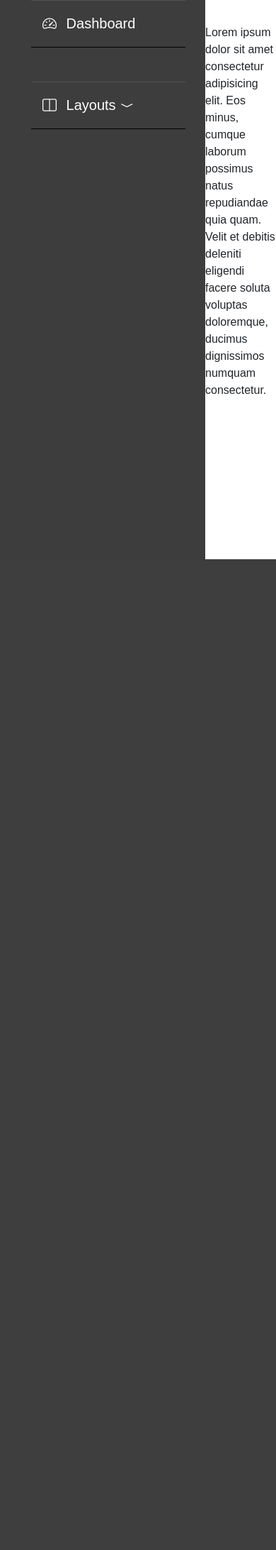
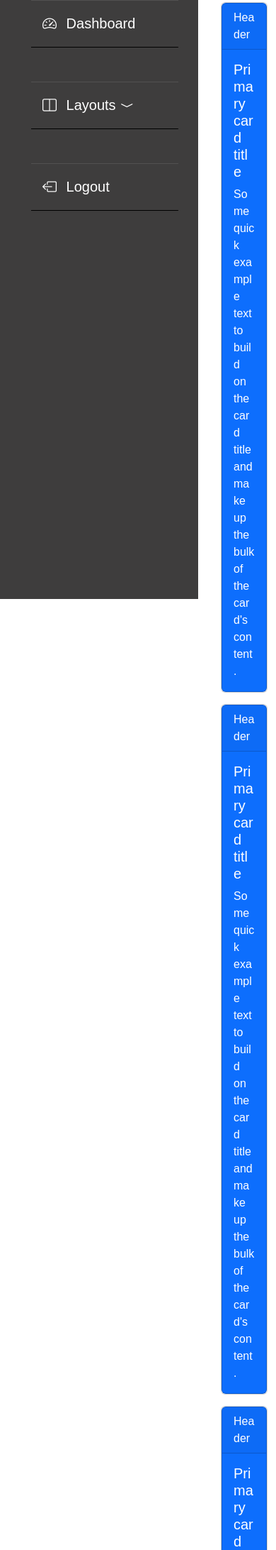
Before and after one commit to UtsavAcode/project6, a Django app: page /padmin/ in a window 390 px wide; the page is wider, and only the part inside the window is pictured. Shown: the part 56-2240 px from the top of that part at 71% size. Before the commit the page ends 844 px from the top of that part, so only its background shows below. Run offline with Django 4.2, Linux system fonts and the light colour scheme.

Commit message:
second day

```diff
--- a/static/css/padmin.css
+++ b/static/css/padmin.css
@@ -6,16 +6,20 @@
 }
 
 
-.col-md-9{
-    margin-top: 90px;
-    margin-left: 290px;
-    position: fixed;
+.main{
+    margin-top: 59px;
+    margin-left: 300px;
 }
+
+.container{
+    margin-right: 2px;
+}
+
 .sidebar{
     top: 56px;
     position: fixed;
     left:0px;
-    width: 290px;
+    width: 280px;
     height: 100%;
     background: rgb(62, 61, 61);
     transition: all .5s ease;
--- /dev/null
+++ b/static/js/admin-content.js
@@ -0,0 +1,90 @@
+// const charts = document.querySelectorAll(".chart");
+
+// charts.forEach(function (chart) {
+//   var ctx = chart.getContext("2d");
+//   var myChart = new Chart(ctx, {
+//     type: "bar",
+//     data: {
+//       labels: ["Red", "Blue", "Yellow", "Green", "Purple", "Orange"],
+//       datasets: [
+//         {
+//           label: "# of Votes",
+//           data: [12, 19, 3, 5, 2, 3],
+//           backgroundColor: [
+//             "rgba(255, 99, 132, 0.2)",
+//             "rgba(54, 162, 235, 0.2)",
+//             "rgba(255, 206, 86, 0.2)",
+//             "rgba(75, 192, 192, 0.2)",
+//             "rgba(153, 102, 255, 0.2)",
+//             "rgba(255, 159, 64, 0.2)",
+//           ],
+//           borderColor: [
+//             "rgba(255, 99, 132, 1)",
+//             "rgba(54, 162, 235, 1)",
+//             "rgba(255, 206, 86, 1)",
+//             "rgba(75, 192, 192, 1)",
+//             "rgba(153, 102, 255, 1)",
+//             "rgba(255, 159, 64, 1)",
+//           ],
+//           borderWidth: 1,
+//         },
+//       ],
+//     },
+//     options: {
+//       scales: {
+//         y: {
+//           beginAtZero: true,
+//         },
+//       },
+//     },
+//   });
+// });
+
+
+  var ctx = document.querySelector('.chart').getContext('2d');
+
+  // Sample data for the chart (replace with your data)
+  var data = {
+    labels: ['Red', 'Blue', 'Yellow', 'Green', 'Purple', 'Orange'],
+    datasets: [{
+      label: 'Sample Data',
+      data: [12, 19, 3, 5, 2, 3],
+      backgroundColor: [
+        'rgba(255, 99, 132, 0.2)',
+        'rgba(54, 162, 235, 0.2)',
+        'rgba(255, 206, 86, 0.2)',
+        'rgba(75, 192, 192, 0.2)',
+        'rgba(153, 102, 255, 0.2)',
+        'rgba(255, 159, 64, 0.2)'
+      ],
+      borderColor: [
+        'rgba(255, 99, 132, 1)',
+        'rgba(54, 162, 235, 1)',
+        'rgba(255, 206, 86, 1)',
+        'rgba(75, 192, 192, 1)',
+        'rgba(153, 102, 255, 1)',
+        'rgba(255, 159, 64, 1)'
+      ],
+      borderWidth: 1
+    }]
+  };
+
+  // Create a new chart instance
+  var myChart = new Chart(ctx, {
+    type: 'bar', // Choose the chart type (e.g., bar, line, pie)
+    data: data,
+    options: {
+      scales: {
+        y: {
+          beginAtZero: true
+        }
+      }
+    }
+  });
+
+
+$(document).ready(function () {
+  $(".data-table").each(function (_, table) {
+    $(table).DataTable();
+  });
+});
--- a/templates/admin/admin_nav.html
+++ b/templates/admin/admin_nav.html
@@ -1,6 +1,7 @@
 {%load static%}
 {%block css%}
 <link rel="stylesheet" href="{%static 'css/padmin.css'%}">
+
 {%endblock%}
 
 <nav class="navbar navbar-expand-lg bg-body-tertiary fixed-top">
--- a/templates/admin/sidebar.html
+++ b/templates/admin/sidebar.html
@@ -2,6 +2,11 @@
 {%block css%}
 <link rel="stylesheet" href="{%static 'css/padmin.css'%}">
 {%endblock%}
+
+{%block js%}
+<script src="{%static 'js/admin-content.js'%}"></script>
+{%endblock%}
+
 
 
 <!-- Sidebar start  -->
@@ -41,25 +46,170 @@
    <span class="text-white">Layouts</span>
    <span><i class="bi bi-chevron-compact-down right-icon ml-2 text-white"></i></span>
   </a>
+
   <div class="collapse" id="collapseExample">
     <div>
       <ul class="navbar-nav ps-3">
         <li>
           <a href="#" class="nav-link px-3">
             <span class="me-2">
-              <i class="bi bi-layout-split"></i>
+              <i class="bi bi-layout-split text-white"></i>
             </span>
-            <span>Nested Link</span>
+            <span class="text-white">Nested Link</span>
           </a>
         </li>
       </ul>
     </div>
   </div>
   </li>
+
+  <li class="my-4">
+    <hr class="dropdown-divider">
+  </li>
+  <li>
+    <a href="#" class="nav-link px-3 active">
+       <span class="me-2">
+       <i class="bi bi-box-arrow-left text-white"></i>
+      </span>
+      <span class="text-white">Logout</span>
+    </a>
+  </li>
 </ul>
 
 </div>
 
-<div class="col-md-9">
-    <p>Lorem ipsum dolor sit amet consectetur adipisicing elit. Eos minus, cumque laborum possimus natus repudiandae quia quam. Velit et debitis deleniti eligendi facere soluta voluptas doloremque, ducimus dignissimos numquam consectetur.</p>
+<div class="main">
+<div class="container">
+  <div class="row">
+  <div class="col-md-3 mb-3">
+    <div class="card">
+      <div class="card text-bg-primary h-100">
+        <div class="card-header">Header</div>
+  <d      iv class="card-body">
+            <h5 class="card-title">Primary card title</h5>
+    <p       class="card-text">Some quick example text to build on the card title and make up the bulk of the card's content.</p>
+        </d>
+    </div>
 </div>
+</div>
+
+<div class="col-md-3 mb-3">
+  <div class="card">
+    <div class="card text-bg-primary h-100" >
+      <div class="card-header">Header</div>
+        <div class="card-body">
+          <h5 class="card-title">Primary card title</h5>
+            <p class="card-text">Some quick example text to build on the card title and make up the bulk of the card's content.</p>
+        </div>
+      </div>
+    </div>
+</div>
+
+<div class="col-md-3 mb-3">
+  <div class="card">
+    <div class="card text-bg-primary h-100">
+      <div class="card-header">Header</div>
+        <div class="card-body">
+          <h5 class="card-title">Primary card title</h5>
+            <p class="card-text">Some quick example text to build on the card title and make up the bulk of the card's content.</p>
+        </div>
+      </div>
+    </div>
+</div>
+
+<div class="col-md-3 mb-3">
+  <div class="card">
+    <div class="card text-bg-primary h-100">
+      <div class="card-header">Header</div>
+        <div class="card-body">
+          <h5 class="card-title">Primary card title</h5>
+            <p class="card-text">Some quick example text to build on the card title and make up the bulk of the card's content.</p>
+         </div>
+        </div>
+      </div>
+    </div>
+
+  </div>
+
+  <div class="row">
+    <div class="col-md-6">
+      <div class="card">
+        <div class="card-header">
+          Charts
+        </div>
+        <div class="card-body">
+          <canvas class="chart" width="400" height="200"></canvas>
+        </div>
+      </div>
+    </div>
+
+    <div class="col-md-6">
+      <div class="card">
+        <div class="card-header">
+          Charts
+        </div>
+        <div class="card-body">
+          <canvas class="chart" width="400" height="200"></canvas>
+        </div>
+      </div>
+    </div>
+  </div>
+
+  <div class="row">
+    <div class="col-md-12">
+      <div class="card">
+        <div class="card-header">Data Tables</div>
+      </div>
+      <div class="card-body">
+        <div class="table-responsive">
+          <table
+                    id="example"
+                    class="table table-striped data-table"
+                    style="width: 100%"
+                  >
+                    <thead>
+                      <tr>
+                        <th>Name</th>
+                        <th>Position</th>
+                        <th>Office</th>
+                        <th>Age</th>
+                        <th>Start date</th>
+                        <th>Salary</th>
+                      </tr>
+                    </thead>
+                    <tbody>
+                      <tr>
+                        <td>Tiger Nixon</td>
+                        <td>System Architect</td>
+                        <td>Edinburgh</td>
+                        <td>61</td>
+                        <td>2011/04/25</td>
+                        <td>$320,800</td>
+                      </tr>
+
+                      <tr>
+                        <td>Donna Snider</td>
+                        <td>Customer Support</td>
+                        <td>New York</td>
+                        <td>27</td>
+                        <td>2011/01/25</td>
+                        <td>$112,000</td>
+                      </tr>
+                    </tbody>
+                    <tfoot>
+                      <tr>
+                        <th>Name</th>
+                        <th>Position</th>
+                        <th>Office</th>
+                        <th>Age</th>
+                        <th>Start date</th>
+                        <th>Salary</th>
+                      </tr>
+                    </tfoot>
+                  </table>
+        </div>
+      </div>
+    </div>
+  </div>
+</div>
+</div>
--- a/templates/base/bottom.html
+++ b/templates/base/bottom.html
@@ -3,6 +3,8 @@
       integrity="sha384-geWF76RCwLtnZ8qwWowPQNguL3RmwHVBC9FhGdlKrxdiJJigb/j/68SIy3Te4Bkz"
       crossorigin="anonymous"
     ></script>
+    <script src="https://cdn.jsdelivr.net/npm/chart.js"></script>
+
     <script type="module" src="https://unpkg.com/ionicons@7.1.0/dist/ionicons/ionicons.esm.js"></script>
 <script nomodule src="https://unpkg.com/ionicons@7.1.0/dist/ionicons/ionicons.js"></script>
   </body>
--- a/templates/base/top.html
+++ b/templates/base/top.html
@@ -18,4 +18,7 @@
     {%block css%}
     {%endblock%}
 
+    {%block js%}
+    {%endblock%}
+
   </head>
--- a/templates/forms/signin.html
+++ b/templates/forms/signin.html
@@ -30,7 +30,7 @@
     </div>
 
     <button type="submit" class="sign btn bg-warning">Sign In</button>
-    <span class="regis">Not Registered?<a href="#">Register</a></span>
+    <span class="regis">Not Registered? <a href="#">Register</a></span>
 </form>
 </div>
 <!-- <div class="div-text">
@@ -39,4 +39,4 @@
 </div> -->
 </div>
 
-{%endblock%}j
+{%endblock%}
```
